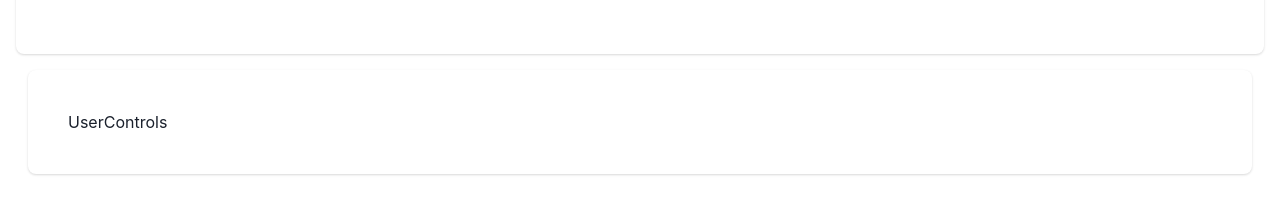
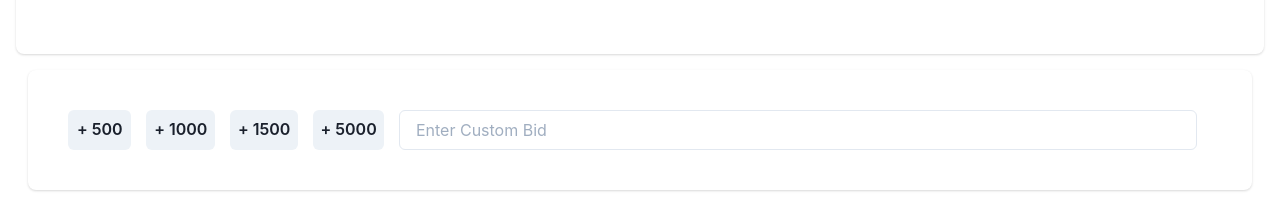
Before and after one commit to Tejasjagdale/hack-a-web_TeamBCT, a React (Create React App) app: page /auction in a window 1280 px wide. Shown: the part 684-883 px from the top of the page. Built offline with nearby package versions, Linux system fonts and the light colour scheme; no server answers; sample sign-in values are in the browser's storage.

Commit message:
Working on userControls + events fix

```diff
--- a/src/components/UserControls.jsx
+++ b/src/components/UserControls.jsx
@@ -1,10 +1,18 @@
+import { Button, Heading, HStack, Input } from "@chakra-ui/react";
 import React from "react";
 import { Card } from "./Card";
 
 const UserControls = () => {
 	return (
 		<Card w="full" m="3" h="full">
-			UserControls
+			<HStack align="center" spacing={15}>
+				<Button> + 500</Button>
+				<Button> + 1000</Button>
+				<Button> + 1500</Button>
+				<Button> + 5000</Button>
+				<Input type="number" placeholder="Enter Custom Bid"></Input>
+				<Heading></Heading>
+			</HStack>
 		</Card>
 	);
 };
--- a/src/pages/Events.jsx
+++ b/src/pages/Events.jsx
@@ -121,7 +121,7 @@ const Events = () => {
 				h="90vh"
 				templateRows="repeat(3, 1fr)"
 				templateColumns="repeat(3, 1fr)"
-				gap={4}
+				gap={2}
 			>
 				<GridItem rowSpan={1} colSpan={3} mt={5}>
 					<Card>
@@ -165,7 +165,7 @@ const Events = () => {
 						</Wrap>
 					</Card>
 				</GridItem>
-				<GridItem rowSpan={2} colSpan={3} bg="papayawhip">
+				<GridItem rowSpan={1} colSpan={3} bg="papayawhip">
 					<Card>
 						<Heading>Add Items</Heading>
 						<Divider my={2} />
```
